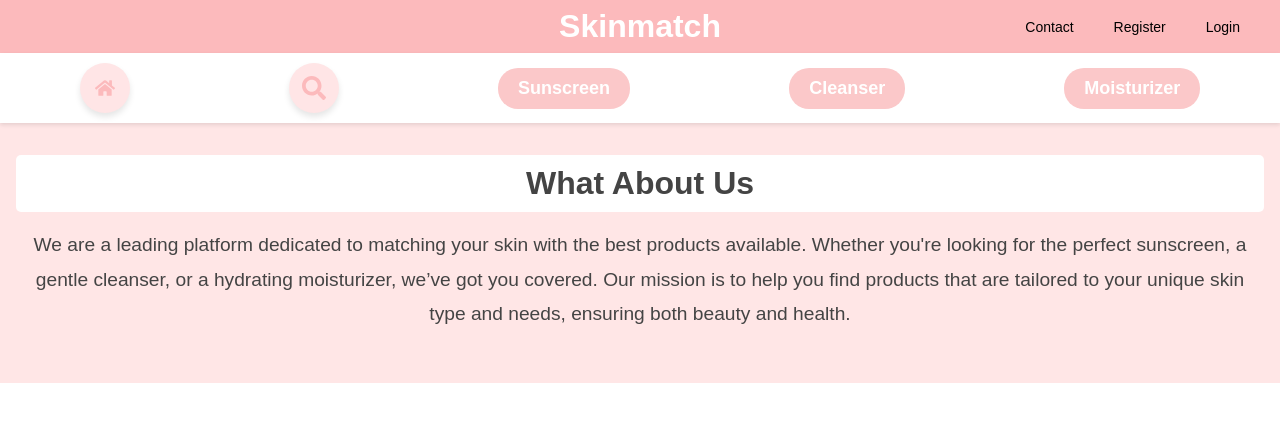
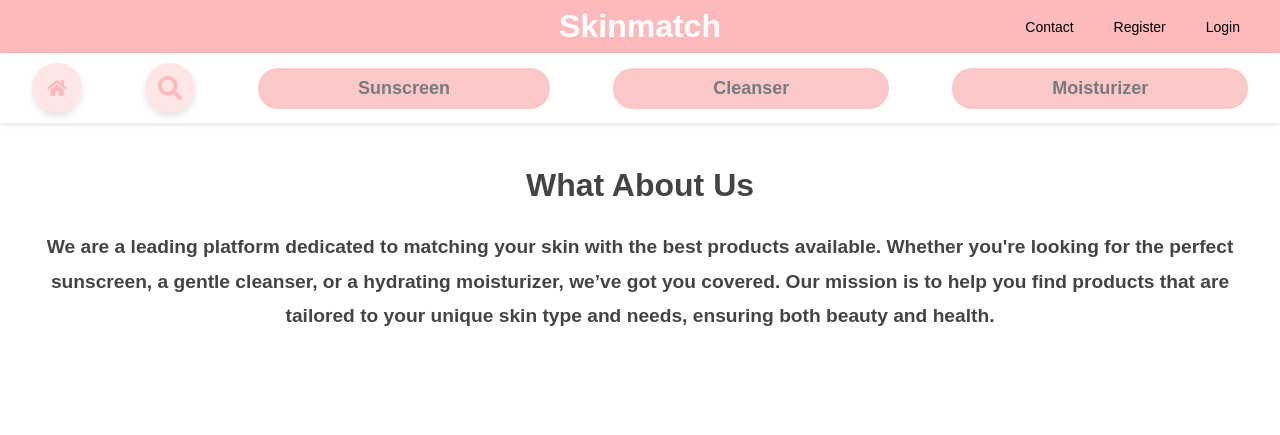
Before and after one commit to Kankrit413/SE-Project-new-, a React (Create React App) app in the folder frontend/: page / in a window 1280 px wide. Shown: the top 435 px of the page. Built offline with nearby package versions, Linux system fonts and the light colour scheme; no server answers; a web font is replaced by a local one.

Commit message:
Add files via upload

```diff
--- a/frontend/src/App.css
+++ b/frontend/src/App.css
@@ -187,6 +187,11 @@ body {
   flex: 1 1 30%; /* Responsive scaling */
   min-width: 300px;
   text-align: center;
+}
+
+p {
+  color: #444; /* Set the color for all paragraphs */
+  background-color: white;
 }
 
 h2 {
@@ -422,3 +427,12 @@ h3 {
 .advertise-link:hover {
   color: #797A7B;
 }
+
+.about-us {
+  text-align: center;
+  padding: 20px;
+  background-color: #ffffff;
+  color: #444;
+  font-weight: bold;
+  border-top: 2px solid #ffffff;
+}
--- a/frontend/src/Home.jsx
+++ b/frontend/src/Home.jsx
@@ -284,12 +284,12 @@ const Home = () => {
         className={`filter-button ${selectedType === type ? "active" : ""}`}
         onClick={() => handleFilterClick(type)}
         style={{
-            padding: "10px 20px",
+            padding: "10px 100px",
             margin: "0 10px",
             border: "none",
             borderRadius: "20px",
             backgroundColor: selectedType === type ? "#FBC8C9" : "#FBC8C9",
-            color: "#FFFFFF", // Optional: white text for better readability
+            color: "#797A7B", // Optional: white text for better readability
             cursor: "pointer",
         }}
     >
```
